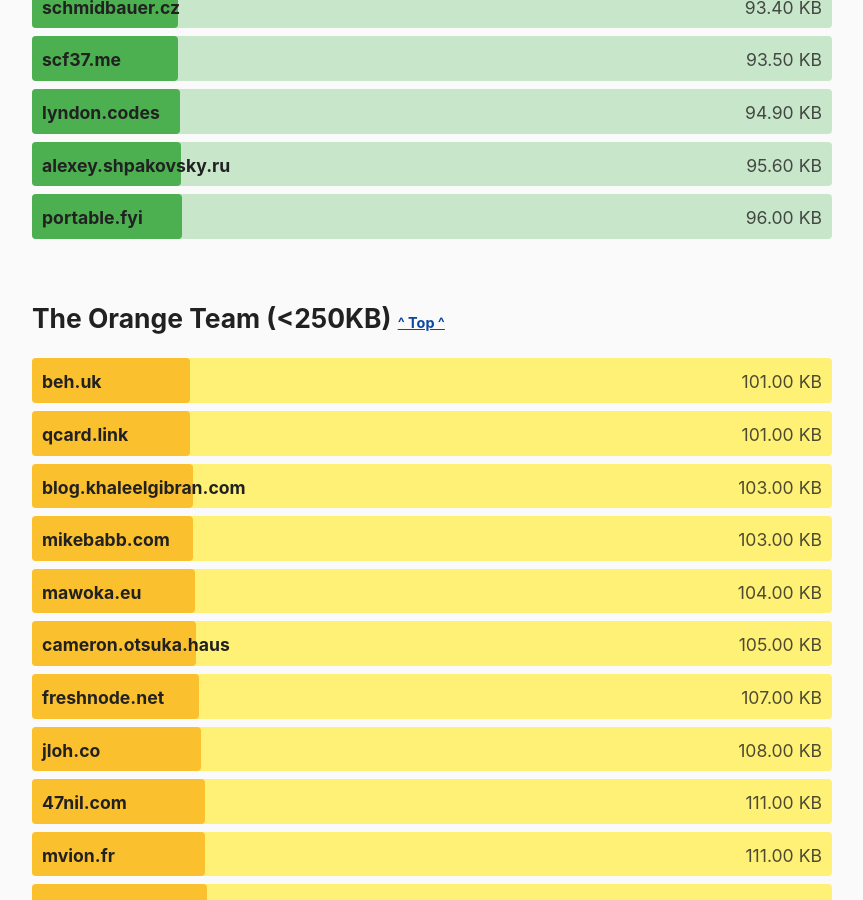
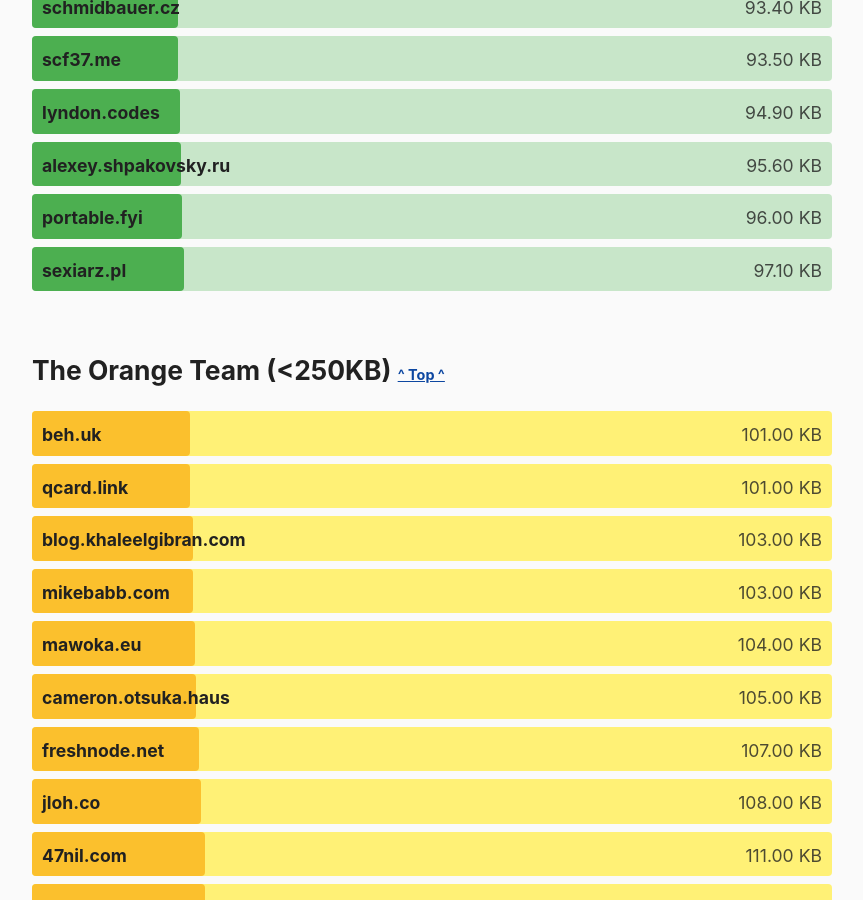
Before and after one commit to kevquirk/512kb.club, a Jekyll site: the page built from index.md, in a window 1280 px wide and 900 px high, scrolled down 11792 px. Shown: the whole window, without its empty margins (208-1071 px from the left). Built offline with Jekyll 4.4.1, drawn with Linux system fonts in a browser that asks for light colours.

Commit message:
Update sites.yml

```diff
--- a/_data/sites.yml
+++ b/_data/sites.yml
@@ -1395,8 +1395,8 @@
 
 - domain: sexiarz.pl
   url: https://sexiarz.pl/
-  size: 163
-  last_checked: 2022-01-03
+  size: 97.1
+  last_checked: 2022-01-07
 
 - domain: shom.dev
   url: https://shom.dev/
```
